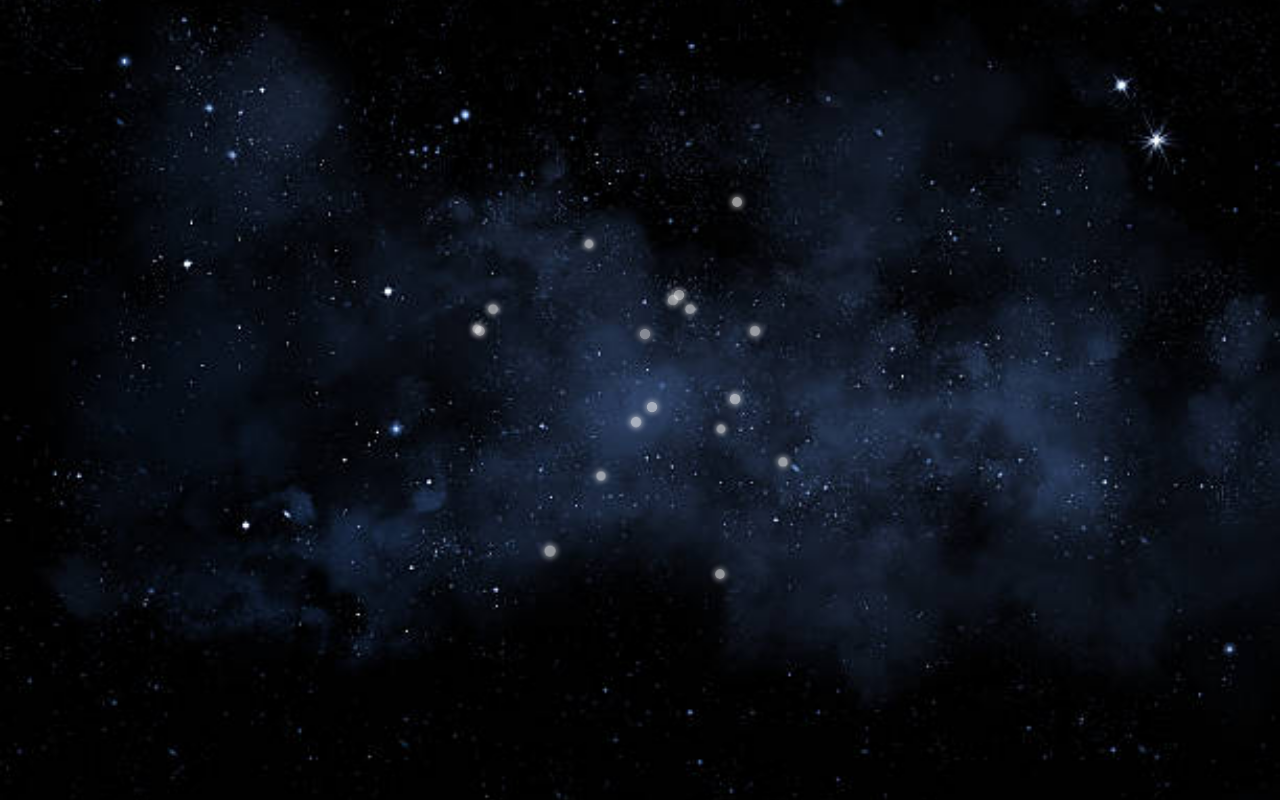
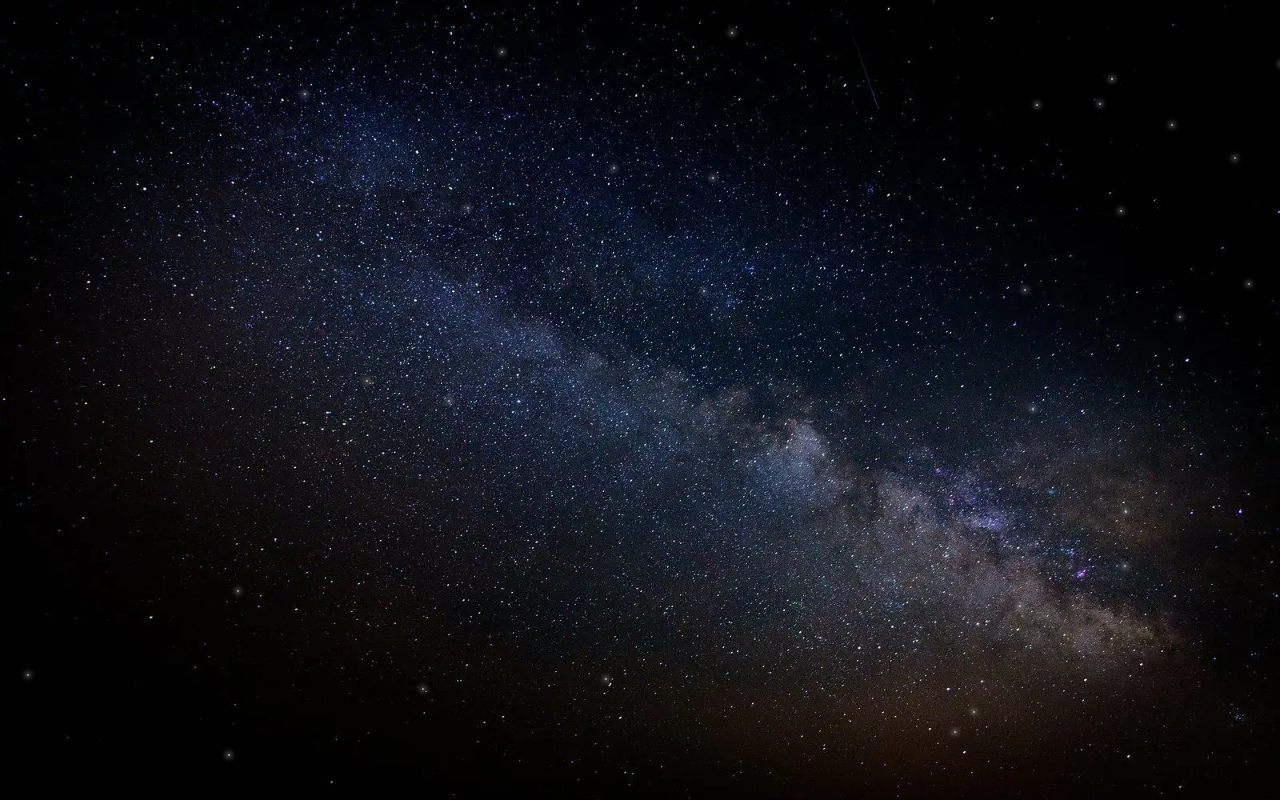
Before and after one commit to Ruslan-rus88/sky, a plain HTML site: page index.html in a window 1280 px wide. Drawn offline with Linux system fonts and the light colour scheme.

Commit message:
update background and functions

```diff
--- a/index.html
+++ b/index.html
@@ -8,26 +8,7 @@
     <title>Animations</title>
   </head>
   <body>
-    <div class="container">
-      <div class="ball"></div>
-      <div class="ball"></div>
-      <div class="ball"></div>
-      <div class="ball"></div>
-      <div class="ball"></div>
-      <div class="ball"></div>
-      <div class="ball"></div>
-      <div class="ball"></div>
-      <div class="ball"></div>
-      <div class="ball"></div>
-      <div class="ball"></div>
-      <div class="ball"></div>
-      <div class="ball"></div>
-      <div class="ball"></div>
-      <div class="ball"></div>
-      <div class="ball"></div>
-      <div class="ball"></div>
-      <div class="ball"></div>
-    </div>
+    <div class="container"></div>
     <script src="./script.js"></script>
   </body>
 </html>
--- a/script.js
+++ b/script.js
@@ -1,39 +1,47 @@
-let container = document.querySelector('.container')
-let height = container.clientHeight - 50
-let width = container.clientWidth - 50
-let balls = document.querySelectorAll('.ball')
+let container = document.querySelector(".container");
+let height = container.clientHeight;
+let width = container.clientWidth;
 
-function test(ball) {
-    let top = height / 2
-    let left = width / 2
+const addBalls = (number) => {
+  for (let i = 0; i < number; i++) {
+    container.innerHTML += '<div class="ball"></div>';
+  }
+};
 
-    setInterval(() => {
-        top = updateCoordinate(top, height, 50)
-        ball.style.top = top + 'px'
+const move = (ball) => {
+  let top = Math.random() * height;
+  let left = Math.random() * width;
 
-        left = updateCoordinate(left, width, 50)
-        ball.style.left = left + 'px'
+  setInterval(() => {
+    top = updateCoordinate(top, height, 0);
+    ball.style.top = top + "px";
 
-        ball.style.opacity = Math.random()
+    left = updateCoordinate(left, width, 0);
+    ball.style.left = left + "px";
 
-        const scale = Math.random() * 2
-        ball.style.transform = `scale(${scale + (Math.random() - 0.5)})`
-    }, 100)
-}
+    ball.style.opacity = Math.random();
+  }, 100);
+};
 
-function updateCoordinate(initialValue, upperMargin, lowerMargin) {
-    let newValue = initialValue
-    let delta = (Math.random() - 0.5) * 100
-    newValue += delta
-    if (newValue < lowerMargin) {
-        newValue = lowerMargin
-    }
-    if (newValue > upperMargin) {
-        newValue = upperMargin
-    }
-    return newValue
-}
+const updateCoordinate = (initialValue, upperMargin, lowerMargin) => {
+  let newValue = initialValue;
+  let delta = (Math.random() - 0.5) * 100;
+  newValue += delta;
+  if (newValue < lowerMargin) {
+    newValue = lowerMargin;
+  }
+  if (newValue > upperMargin) {
+    newValue = upperMargin;
+  }
+  return newValue;
+};
 
-balls.forEach(ball => {
-    test(ball)
-})
+const startMovement = () => {
+  let balls = document.querySelectorAll(".ball");
+  balls.forEach((ball) => {
+    move(ball);
+  });
+};
+
+addBalls(30);
+startMovement();
--- a/style.css
+++ b/style.css
@@ -7,18 +7,18 @@ body {
   width: 100vw;
   height: 100vh;
   position: relative;
-  background: url(./assets/images/sky.jpeg);
+  background: url(./assets/images/sky2.jpeg);
   background-repeat: no-repeat;
   background-position: center;
   background-size: cover;
-  /* background-color: rgb(6, 22, 28); */
+  overflow: hidden;
 }
 
 .ball {
-  width: 10px;
-  height: 10px;
+  width: 2px;
+  height: 2px;
   position: absolute;
-  background-color: rgba(253, 253, 253, 0.9);
+  background-color: rgba(255, 255, 255, 1);
   border-radius: 50%;
   box-shadow: 0px 0px 5px 2px rgba(248, 248, 250, 0.6);
   transition: 800ms ease-in;
```
Also changed, not shown: assets/images/sky2.jpeg (added).
